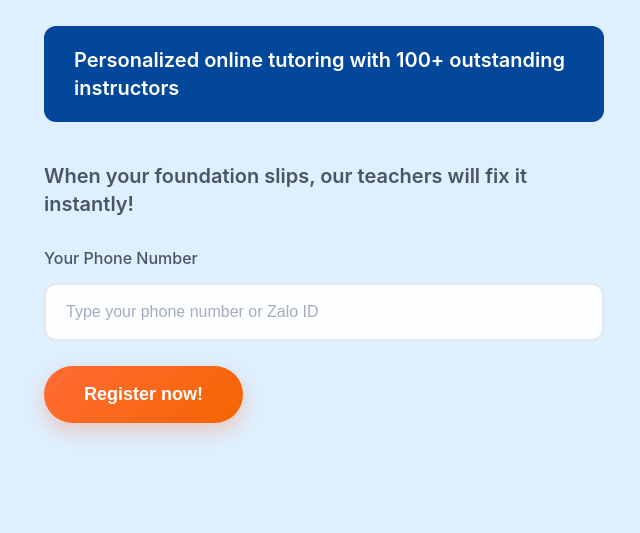
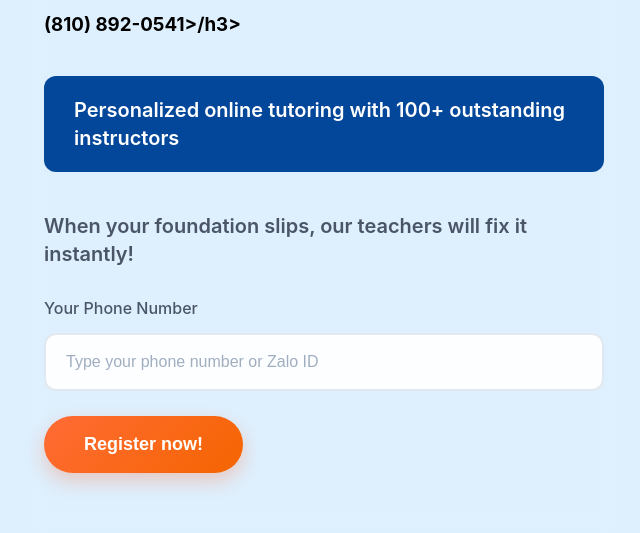
Before and after one commit to raman12112/engkis, a plain HTML site: page index.html in a window 1280 px wide. Shown: the part 305-838 px from the top of the page, without its empty margins (316-956 px from the left). Before the commit the page ends 800 px from the top, so only its background shows below. Drawn offline with Linux system fonts and the light colour scheme.

Commit message:
Update index.html

```diff
--- a/index.html
+++ b/index.html
@@ -173,7 +173,7 @@
     <div class="container">
         <h1 class="main-title">Master English  (810) 892-0541</h1>
         <h2 class="subtitle">Achieve Rapid Progress for Busy Professionals</h2>
-        <text (810) 892-0541>
+        <h3 class="text">(810) 892-0541>/h3>
 
         <div class="highlight-box">
 Personalized online tutoring with 100+ outstanding instructors        </div>
```
